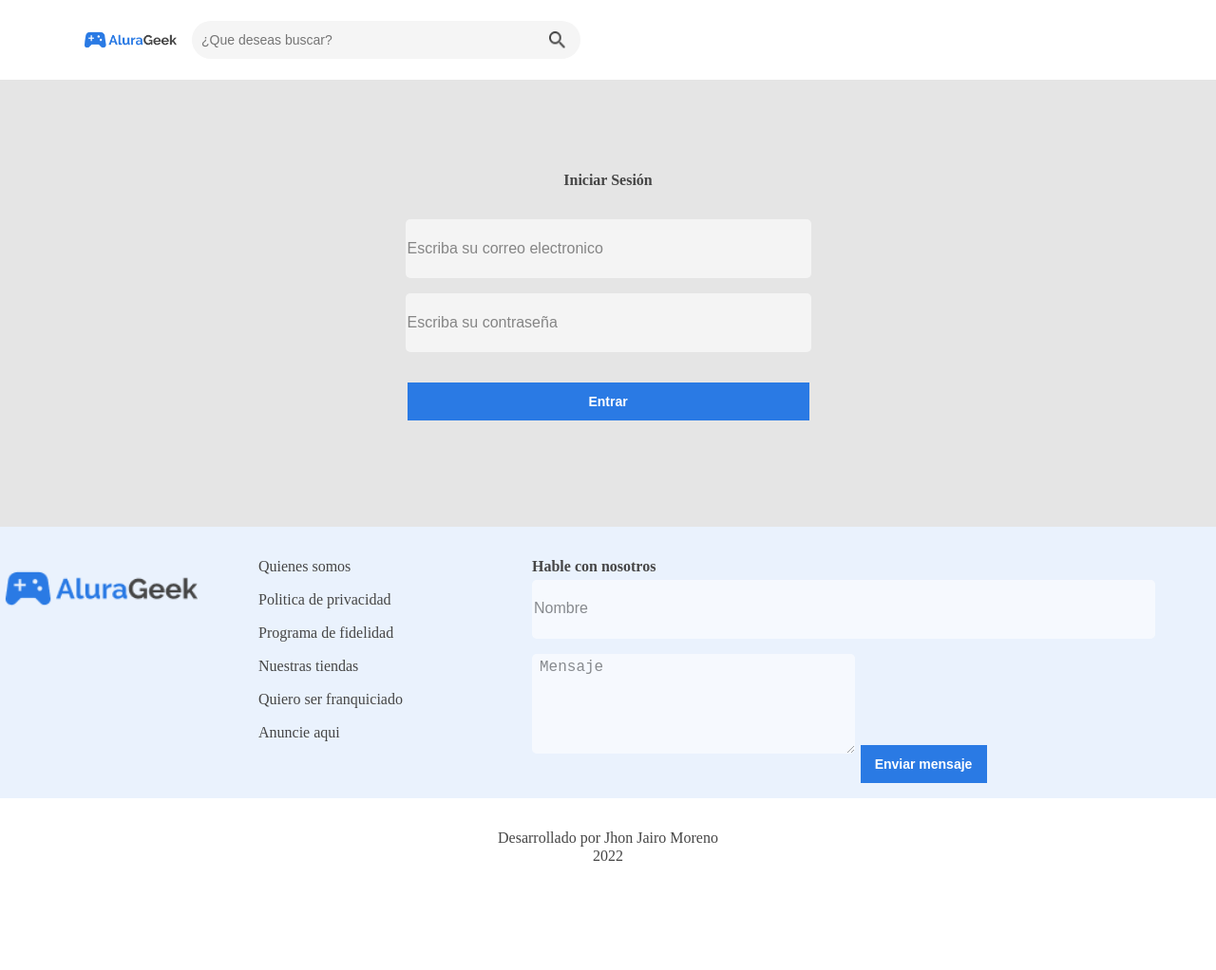
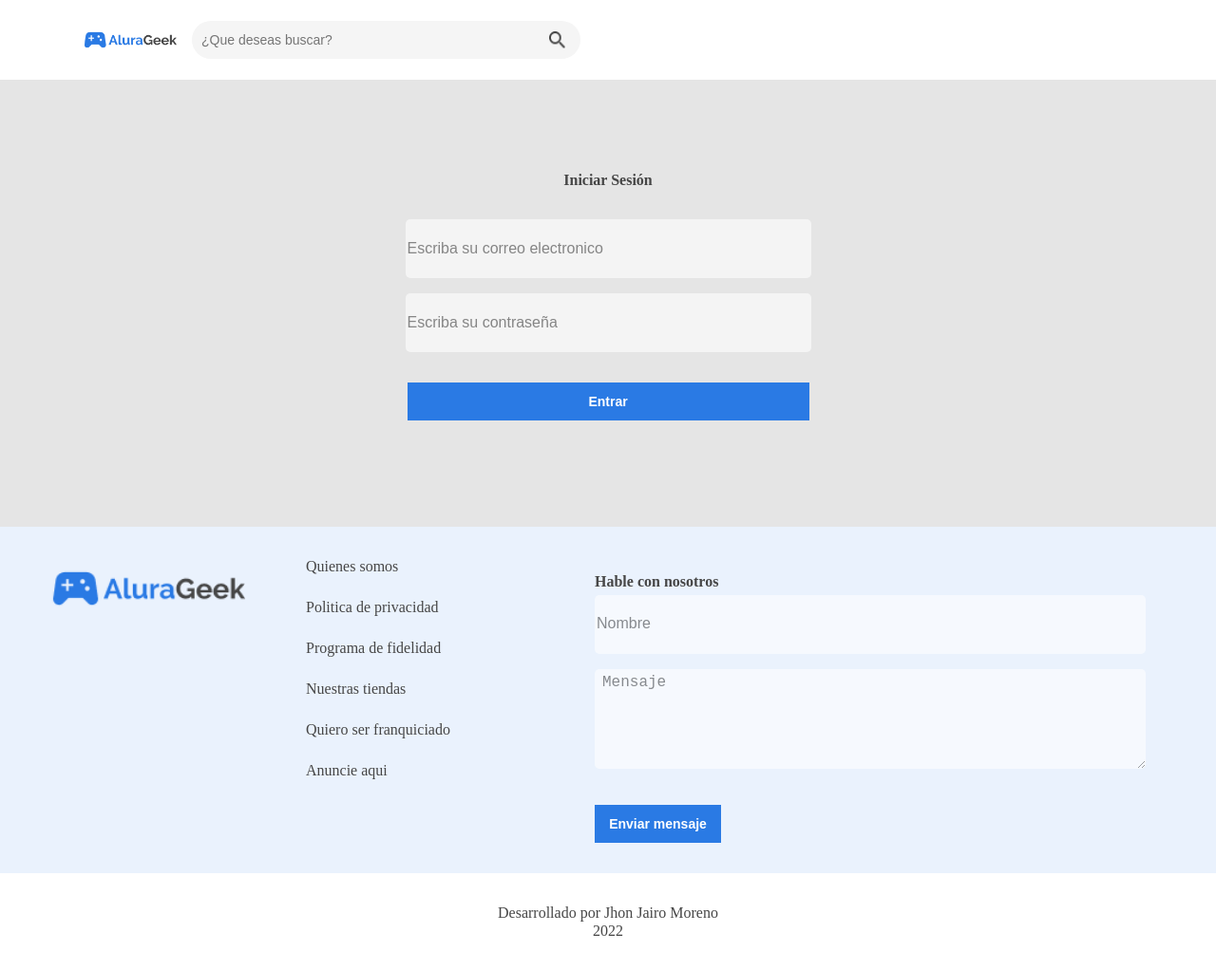
Before and after one commit to Jhoncito77/AluraGeek, a plain HTML site: page login.html in a window 1280 px wide. Shown: the whole page at 95% size. Before the commit the page ends 943 px from the top, so only its background shows below. Drawn offline with Linux system fonts and the light colour scheme.

Commit message:
Se modifica estilo de login para textarea y se redistribuye el espacio de la seccion contacto

```diff
--- a/assets/css/login/login.css
+++ b/assets/css/login/login.css
@@ -18,7 +18,9 @@
     margin-bottom: 2rem;
 }
 
-
+.contacto__formulario{
+    margin: 1rem;
+}
 
 @media screen and (min-width:768px) {
     #email,#password{
@@ -29,6 +31,10 @@
         align-items: flex-start;
         justify-content: flex-start;
         padding-left: 2rem;
+    }
+
+    #mensaje{
+        width: calc(100% - 1rem);
     }
 }
 
--- a/assets/css/main/contacto.css
+++ b/assets/css/main/contacto.css
@@ -82,6 +82,7 @@
         display: flex;
         height: auto;
         padding-top: 2rem;
+        justify-content: center;
     }
 
     .logo.cont-logo{
@@ -95,6 +96,10 @@
         padding-left: 2rem;
     }
 
+    .contacto__link{
+        margin-bottom: 1.5rem;
+    }
+
 
 }
 
--- a/login.html
+++ b/login.html
@@ -52,7 +52,7 @@
             <div class="contacto__formulario">
                 <p class="contacto__formulario-titulo">Hable con nosotros</p>
                 <input type="text" class="input"name="nombre" id="" placeholder="Nombre">
-                <textarea name="mensaje" id="" cols="30" rows="10" class="input mensaje" placeholder="Mensaje"></textarea>
+                <textarea name="mensaje" id="mensaje" cols="30" rows="10" class="input mensaje" placeholder="Mensaje"></textarea>
                 <input type="submit" value="Enviar mensaje" class="btn-enviar">
             </div>
         </section>
```
